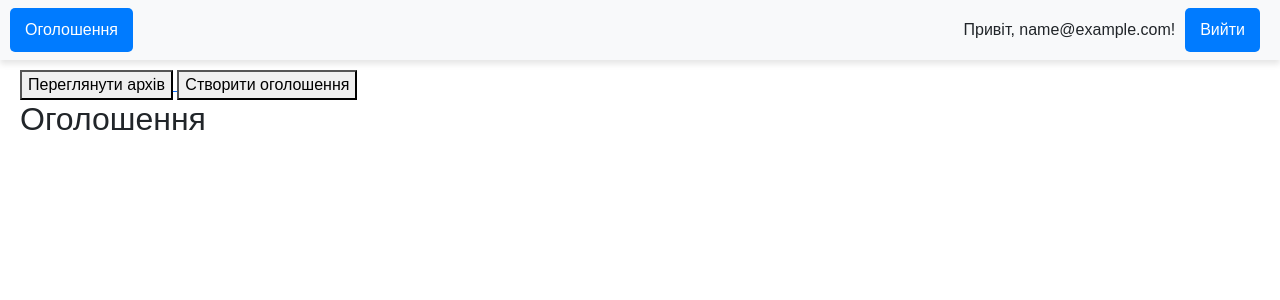
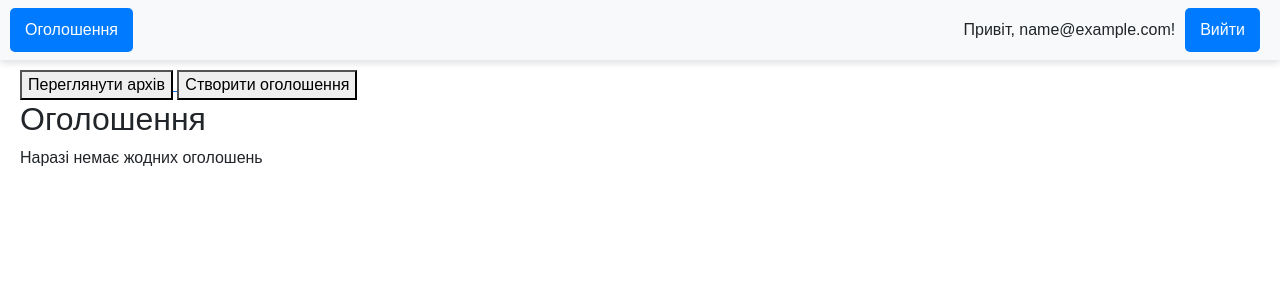
Before and after one commit to Yanohi7/notice_board, a Flask app: template app/announcements/templates/announcements/list.html in a window 1280 px wide. Shown: the top 300 px of the page. Run offline with Flask 3, Linux system fonts and the light colour scheme; the template is opened without the code that fills it, so the values that code supplies are empty; the visitor is signed in with stand-in values (Sample User, id 1).

Commit message:
if there are no announcements show a message

```diff
--- a/app/announcements/templates/announcements/list.html
+++ b/app/announcements/templates/announcements/list.html
@@ -9,6 +9,7 @@
 </a>
 
 <h2>Оголошення</h2>
+{% if announcements %}
     {% for announcement in announcements %}
         <div>
             <h3>{{ announcement.title }}</h3>
@@ -21,4 +22,7 @@
             {% endif %}
         </div>
     {% endfor %}
+{% else %}
+    <p>Наразі немає жодних оголошень</p>
+{% endif %}
 {% endblock %}
```
Lines whose indentation alone changed are shown as unchanged.
